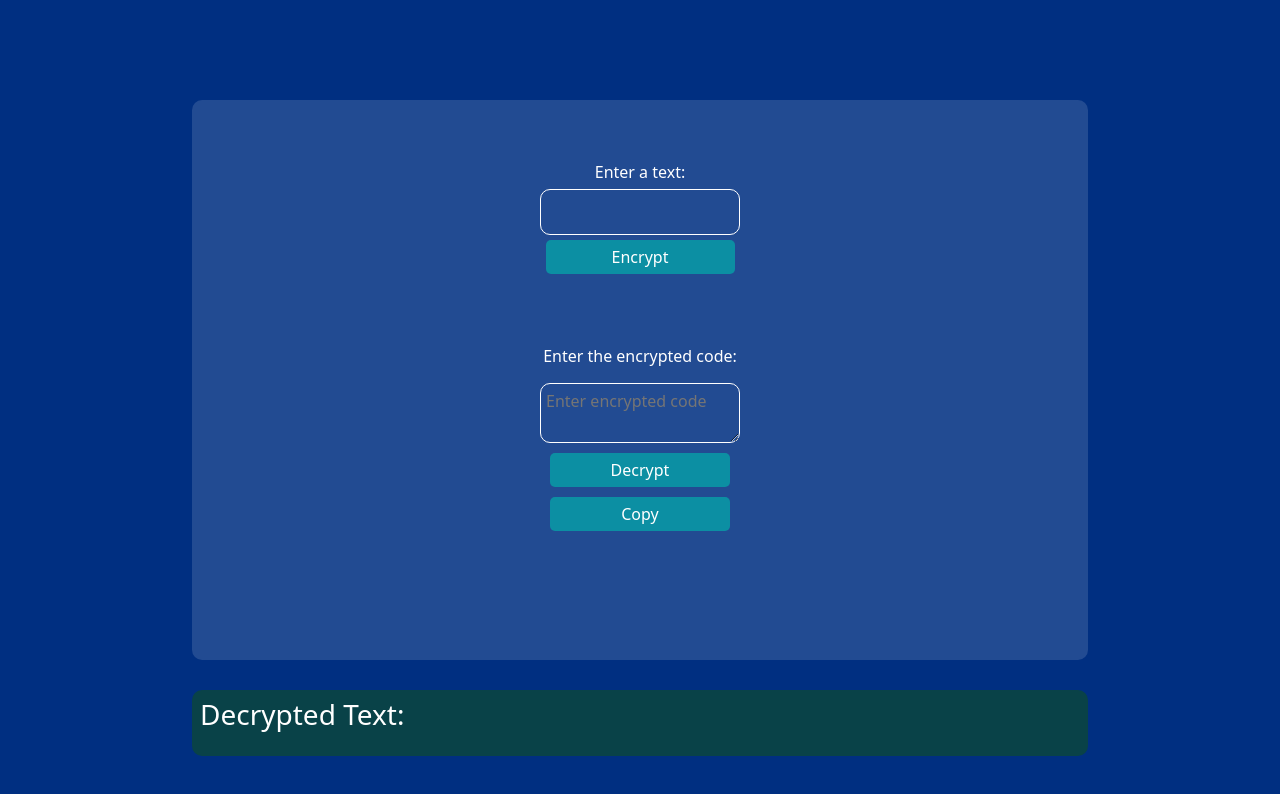
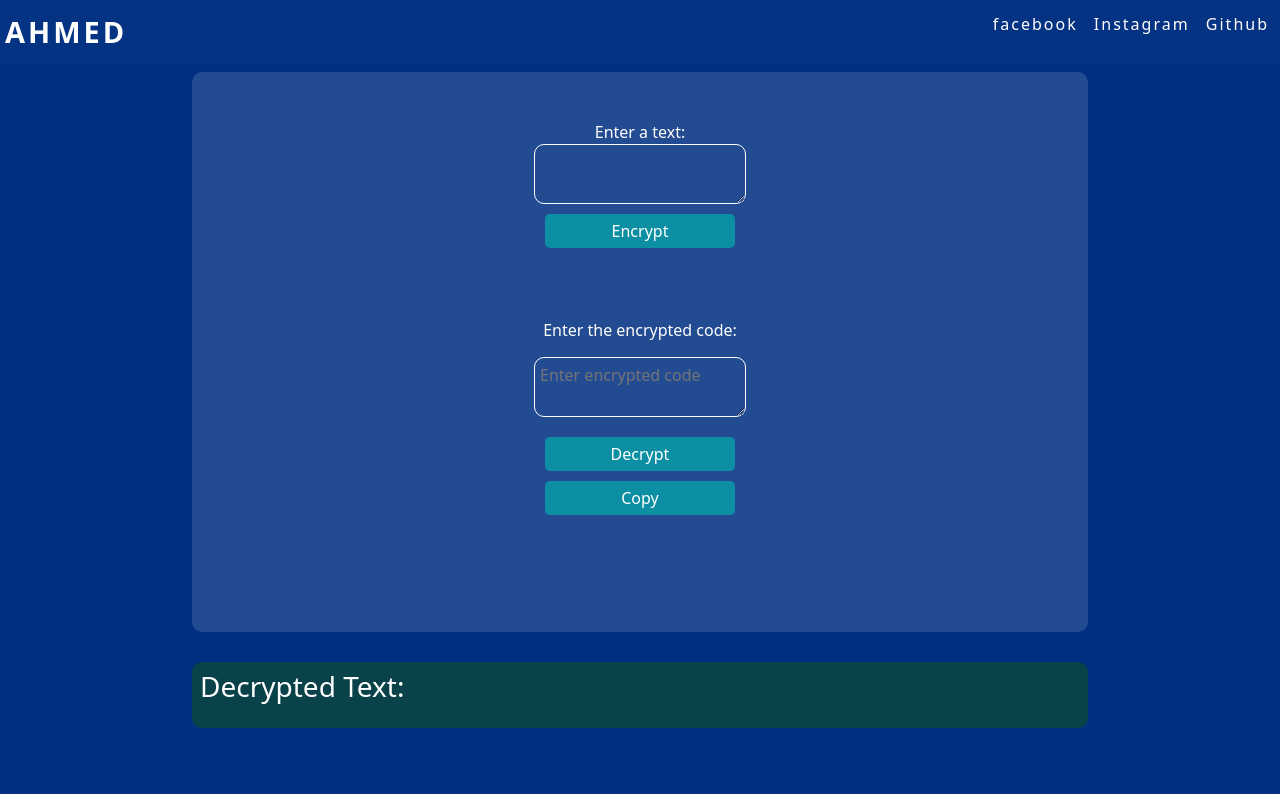
Before and after one commit to ahmed3mr55/Encrypted, a plain HTML site: page index.html in a window 1280 px wide. Drawn offline with Linux system fonts and the light colour scheme.

Commit message:
Add files via upload

```diff
--- a/index.html
+++ b/index.html
@@ -3,20 +3,29 @@
 <head>
   <meta charset="UTF-8">
   <meta name="viewport" content="width=device-width, initial-scale=1.0">
-  <title>Document</title>
+  <title>Encryption</title>
   <link rel="stylesheet" href="css/bootstrap.min.css">
   <link rel="stylesheet" href="css/all.min.css">
   <link rel="stylesheet" href="style.css">
 </head>
 <body>
   <div class="con">
-    <h1>Hidden Text</h1>
+    <nav>
+      <a onclick="reloadPage()" class="logo">Ahmed</a>
+
+      <ul>
+          <li><a class="nav-item" href="https://www.facebook.com/ahmed3mr5">facebook</a></li>
+          <li><a class="nav-item" href="https://www.instagram.com/ahmed3mr55/">Instagram</a></li>
+          <li><a class="nav-item" href="https://github.com/ahmed3mr55">Github</a></li>
+      </ul>
+
+    </nav>
     <div class="div">
       <div class="container1">
         <div>
         <label for="input">Enter a text:</label>
       </div>
-        <input type="text" id="input">
+        <textarea id="input"></textarea>
         <button onclick="encryptText()">Encrypt</button>
       </div>
       <div class="container2">
--- a/style.css
+++ b/style.css
@@ -26,27 +26,6 @@ h1 {
     position: relative;
     top: -200px;
     color: #fff;
-}
-
-input {
-    border: none;
-    outline: none;
-    color: #fff;
-    padding: 10px;
-    background: none;
-    border: 1px solid #fff;
-    border-radius: 10px;
-    width: 200px;
-    margin-top: 5px;
-    margin: 5px;
-    min-height: 30px;
-}
-
-input:hover {
-    border: 1px solid #0f935a;
-}
-input:focus {
-    border: 1px solid #0f8193;
 }
 
 label {
@@ -103,11 +82,9 @@ button:focus {
     margin-bottom: 5px;
 }
 
-.container2 textarea {
+textarea {
     min-width: 200px;
-    max-width: 200px;
     min-height: 60px;
-    max-height: 60px;
     border: none;
     outline: none;
     background: none;
@@ -115,13 +92,14 @@ button:focus {
     border-radius: 10px;
     color: #fff;
     padding: 5px;
+    margin-bottom: 10px;
 }
 
-.container2 textarea:hover {
+textarea:hover {
     border: 1px solid #0f935a;
 }
 
-.container2 textarea:focus {
+textarea:focus {
     border: 1px solid #0f8193;
 }
 
@@ -134,3 +112,90 @@ button:focus {
     padding: 8px;
     border-radius: 10px;
 }
+
+nav {
+    position: fixed;
+    top: 0;
+    left: 0;
+    width: 100%;
+    padding: 10px 5px;
+    background: transparent;
+    display: flex;
+    justify-content: space-between;
+    align-items: center;
+    z-index: 100;
+    display: flex;
+    flex-wrap: wrap;
+    background-color: rgba(255, 255, 255,0.02); /* استخدم اللون الذي ترغب فيه */
+    backdrop-filter: blur(3px);
+    min-height: 0vh;
+}
+
+nav .logo {
+    color: white;
+    text-decoration: none;
+    font-size: 29px;
+    text-transform: uppercase;
+    letter-spacing: 3px;
+    font-weight: 700;
+    cursor: pointer;
+}
+
+nav ul li {
+    display: inline-block;
+    margin: 0 6px;
+
+}
+
+nav ul li a {
+    color: white;
+    text-decoration: none;
+    letter-spacing: 2px;
+    font-weight: 500;
+}
+
+nav ul li a:hover, .active {
+    color: #337bad;
+}
+
+
+.nv {
+    top: 80%;
+    left: -23%;
+    width: 300px;
+    z-index: -1;
+
+}
+
+.nv .nb {
+
+
+    font-size: 10px;
+    color: #081b29;
+
+}
+
+.nv .vb li a {
+    color: #081b29;
+}
+
+nav ul li .an {
+    color: wheat;
+
+
+}
+
+nav ul li .ab {
+    color: wheat;
+    text-align: right;
+    margin: 0 0 0 146px;
+}
+
+a:hover {
+    transition: .3s;
+}
+
+a {
+    transition: .3s;
+    cursor: pointer;
+}
```
Also changed, not shown: webfonts/fa-brands-400.ttf (added), webfonts/fa-brands-400.woff2 (added), webfonts/fa-regular-400.ttf (added), webfonts/fa-regular-400.woff2 (added), webfonts/fa-solid-900.ttf (added), webfonts/fa-solid-900.woff2 (added), webfonts/fa-v4compatibility.ttf (added), webfonts/fa-v4compatibility.woff2 (added).
